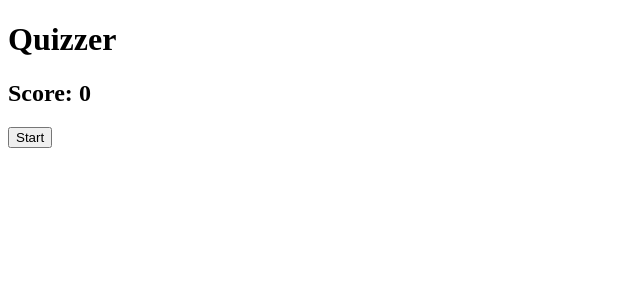
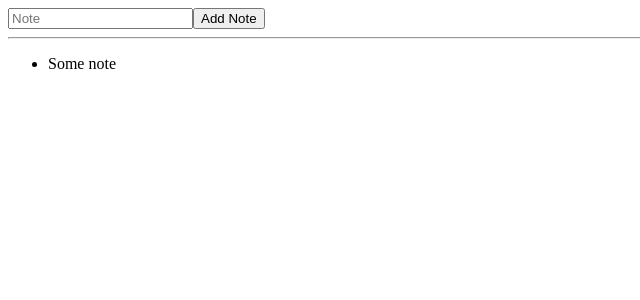
Before and after one commit to aavetisyanIT/Quizzer, a React (Create React App) app: page / in a window 1280 px wide. Shown: the top 300 px of the page, without its empty margins (0-640 px from the left). Built offline with nearby package versions, Linux system fonts and the light colour scheme; a web font is replaced by a local one.

Commit message:
Install redux and react-redux with types. Create AppNote and NewNoteInput components

```diff
--- a/package.json
+++ b/package.json
@@ -10,10 +10,13 @@
     "@types/node": "^12.20.7",
     "@types/react": "^17.0.3",
     "@types/react-dom": "^17.0.3",
+    "@types/react-redux": "^7.1.16",
     "@types/styled-components": "^5.1.9",
     "react": "^17.0.2",
     "react-dom": "^17.0.2",
+    "react-redux": "^7.2.3",
     "react-scripts": "4.0.3",
+    "redux": "^4.0.5",
     "styled-components": "^5.2.3",
     "typescript": "^4.2.3",
     "web-vitals": "^1.1.1"
--- /dev/null
+++ b/src/AppNote.tsx
@@ -0,0 +1,14 @@
+import React from 'react';
+import { NewNoteInput } from './components/NewNoteInput';
+
+export default function AppNote() {
+	return (
+		<>
+			<NewNoteInput addNote={alert} />
+			<hr />
+			<ul>
+				<li>Some note</li>
+			</ul>
+		</>
+	);
+}
--- /dev/null
+++ b/src/components/NewNoteInput.tsx
@@ -0,0 +1,32 @@
+import React, { ChangeEvent } from 'react';
+
+interface NewNoteInputPropsInterface {
+	addNote(note: string): void;
+}
+
+export const NewNoteInput: React.FC<NewNoteInputPropsInterface> = ({
+	addNote,
+}) => {
+	const [note, setNote] = React.useState('');
+
+	const updateNote = (event: ChangeEvent<HTMLInputElement>) => {
+		setNote(event.target.value);
+	};
+
+	const onAddNoteClick = () => {
+		addNote(note);
+	};
+
+	return (
+		<div>
+			<input
+				value={note}
+				onChange={updateNote}
+				type='text'
+				name='note'
+				placeholder='Note'
+			/>
+			<button onClick={onAddNoteClick}>Add Note</button>
+		</div>
+	);
+};
--- a/src/index.tsx
+++ b/src/index.tsx
@@ -1,10 +1,11 @@
 import React from 'react';
 import ReactDOM from 'react-dom';
-import App from './App';
+// import App from './App';
+import AppNote from './AppNote';
 
 ReactDOM.render(
 	<React.StrictMode>
-		<App />
+		<AppNote />
 	</React.StrictMode>,
 	document.getElementById('root'),
 );
```
Also changed, not shown: 1 other file (tests, documents, lock files or other folders).
